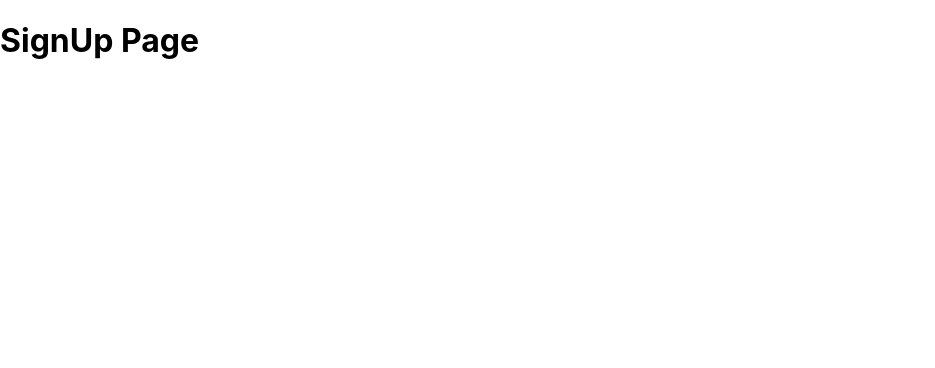
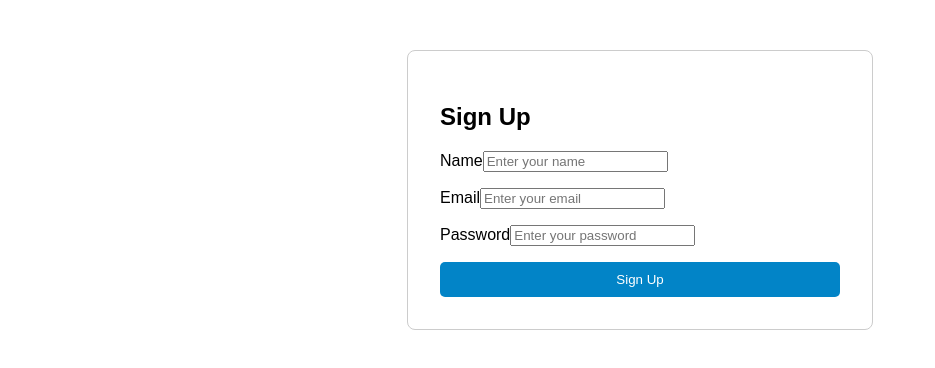
Before and after one commit to brennandavenport/BullRun, a React (Create React App) app: page /signup in a window 1280 px wide. Shown: the top 368 px of the page, without its empty margins (0-935 px from the left). Built offline with nearby package versions, Linux system fonts and the light colour scheme.

Commit message:
sign in and sign up wip

```diff
--- a/package.json
+++ b/package.json
@@ -3,7 +3,12 @@
   "version": "0.1.0",
   "private": true,
   "dependencies": {
+    "@shadcn/ui": "^0.0.4",
+    "chart.js": "^4.4.7",
+    "chartjs-adapter-date-fns": "^3.0.0",
     "cra-template": "1.2.0",
+    "framer-motion": "^12.4.1",
+    "dotenv": "^16.4.7",
     "react": "^19.0.0",
     "react-dom": "^19.0.0",
     "react-router-dom": "^7.1.5",
--- a/src/components/SignIn.jsx
+++ b/src/components/SignIn.jsx
@@ -1,10 +1,66 @@
-import React from "react"
+import { useState } from "react";
+import { Card, CardContent } from "../ui/card";
+import { Button } from "../ui/button";
+import { Input } from "../ui/input";
+import { Label } from "../ui/label";
+import { motion } from "framer-motion";
 
+export default function SignIn() {
+  const [email, setEmail] = useState("");
+  const [password, setPassword] = useState("");
+  const [error, setError] = useState("");
 
-const SignIn = () => {
-    return(
-        <h1>SignIn Page</h1>
-    )
+  const handleSubmit = (e) => {
+    e.preventDefault();
+    if (!email || !password) {
+      setError("Email and password are required");
+      return;
+    }
+    setError("");
+    console.log("Logging in with", { email, password });
+  };
+
+  return (
+    <div className="flex items-center justify-center min-h-screen bg-gray-100">
+      <motion.div
+        initial={{ opacity: 0, y: -20 }}
+        animate={{ opacity: 1, y: 0 }}
+        transition={{ duration: 0.5 }}
+      >
+        <Card className="w-96 shadow-xl p-6 rounded-2xl bg-white">
+          <CardContent>
+            <h1 className="text-3xl font-bold text-center mb-6">BullRun</h1>
+            <h2 className="text-2xl font-bold text-center mb-4">Sign In</h2>
+            {error && <p className="text-red-500 text-sm text-center">{error}</p>}
+            <form onSubmit={handleSubmit} className="space-y-4">
+              <div>
+                <Label htmlFor="email">Email</Label>
+                <Input
+                  id="email"
+                  type="email"
+                  value={email}
+                  onChange={(e) => setEmail(e.target.value)}
+                  placeholder="Enter your email"
+                  className="w-full mt-1"
+                />
+              </div>
+              <div>
+                <Label htmlFor="password">Password</Label>
+                <Input
+                  id="password"
+                  type="password"
+                  value={password}
+                  onChange={(e) => setPassword(e.target.value)}
+                  placeholder="Enter your password"
+                  className="w-full mt-1"
+                />
+              </div>
+              <Button type="submit" className="w-full mt-4">Sign In</Button>
+              <Button variant="outline" className="w-full mt-2">Sign Up</Button>
+            </form>
+          </CardContent>
+        </Card>
+      </motion.div>
+    </div>
+  );
 }
-
-export default SignIn;
--- a/src/components/SignUp.jsx
+++ b/src/components/SignUp.jsx
@@ -1,10 +1,102 @@
-import React from "react"
+import React, { useState } from 'react';
 
+function SignUp() {
+  // State variables for form fields
+  const [name, setName] = useState('');
+  const [email, setEmail] = useState('');
+  const [password, setPassword] = useState('');
 
-const SignUp = () => {
-    return(
-        <h1>SignUp Page</h1>
-    )
+  // Handle form submission
+  const handleSubmit = (e) => {
+    e.preventDefault();
+
+    // For demo purposes, we just console.log the values
+    console.log('Name:', name);
+    console.log('Email:', email);
+    console.log('Password:', password);
+
+    // In a real app, you might send a request to your backend server here:
+    // fetch('/signup', { method: 'POST', body: JSON.stringify({ name, email, password }) })
+
+    // Clear form fields after submission (optional)
+    setName('');
+    setEmail('');
+    setPassword('');
+  };
+
+  return (
+    <div style={styles.container}>
+      <h2>Sign Up</h2>
+      <form style={styles.form} onSubmit={handleSubmit}>
+        <div style={styles.inputGroup}>
+          <label htmlFor="name">Name</label>
+          <input
+            id="name"
+            type="text"
+            value={name}
+            onChange={(e) => setName(e.target.value)}
+            placeholder="Enter your name"
+            required
+          />
+        </div>
+
+        <div style={styles.inputGroup}>
+          <label htmlFor="email">Email</label>
+          <input
+            id="email"
+            type="email"
+            value={email}
+            onChange={(e) => setEmail(e.target.value)}
+            placeholder="Enter your email"
+            required
+          />
+        </div>
+
+        <div style={styles.inputGroup}>
+          <label htmlFor="password">Password</label>
+          <input
+            id="password"
+            type="password"
+            value={password}
+            onChange={(e) => setPassword(e.target.value)}
+            placeholder="Enter your password"
+            required
+          />
+        </div>
+
+        <button type="submit" style={styles.button}>
+          Sign Up
+        </button>
+      </form>
+    </div>
+  );
 }
 
+// Basic inline styles as an example
+const styles = {
+  container: {
+    width: '400px',
+    margin: '50px auto',
+    fontFamily: 'Arial, sans-serif',
+    border: '1px solid #ccc',
+    padding: '2rem',
+    borderRadius: '8px',
+  },
+  form: {
+    display: 'flex',
+    flexDirection: 'column',
+  },
+  inputGroup: {
+    marginBottom: '1rem',
+  },
+  button: {
+    backgroundColor: '#0284c7',
+    color: '#fff',
+    border: 'none',
+    padding: '10px',
+    borderRadius: '5px',
+    cursor: 'pointer',
+  },
+};
+
 export default SignUp;
```
Also changed, not shown: 1 other file (tests, documents, lock files or other folders).
